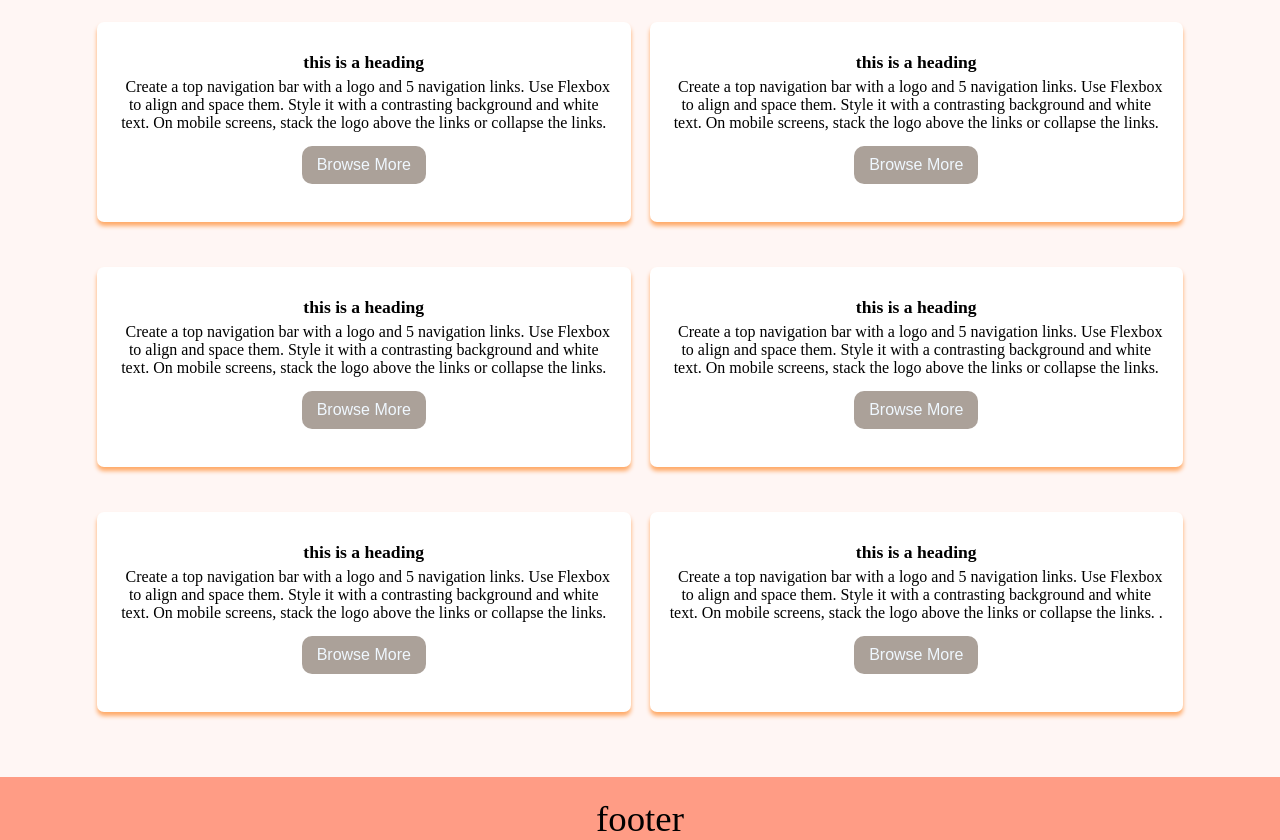
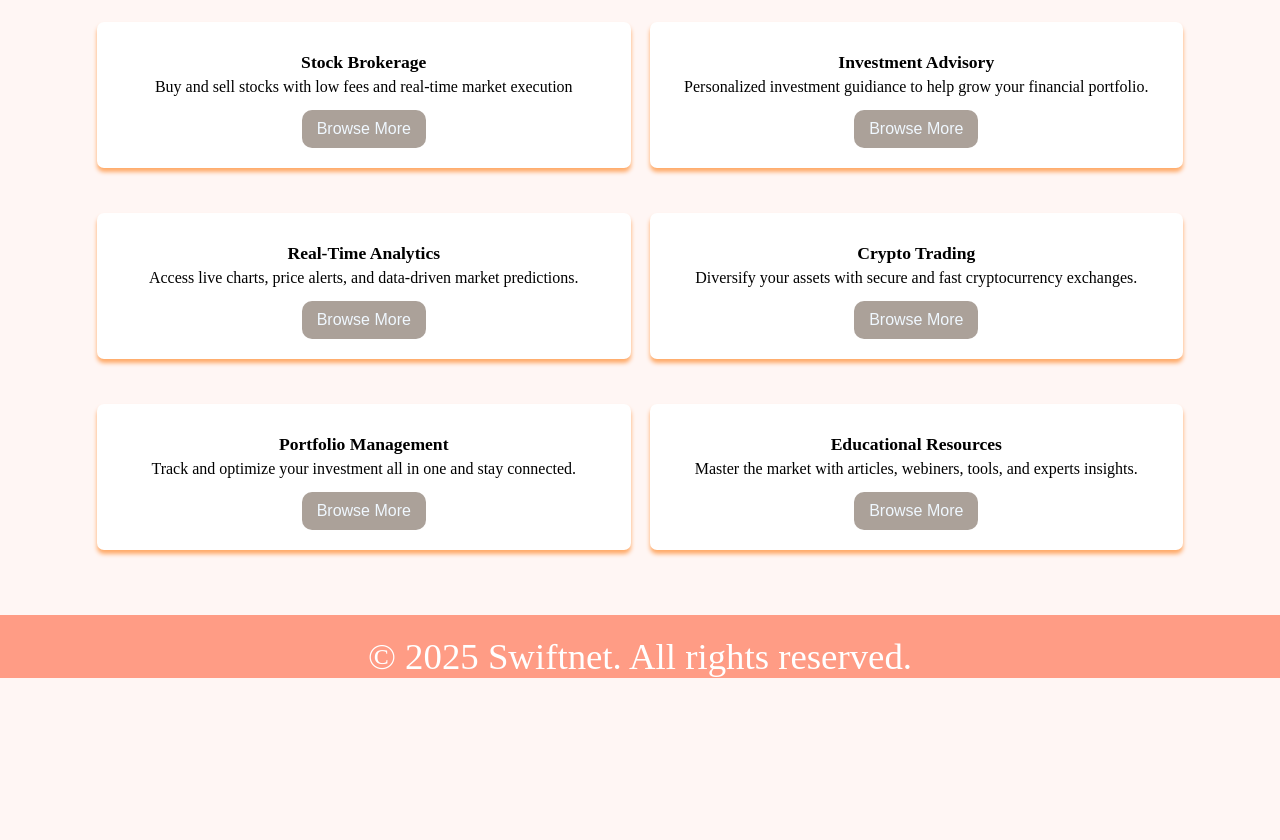
Before and after one commit to Chibuzor-nwujo/html, a plain HTML site: page FLEX/index.html in a window 1280 px wide. Shown: the part 802-1642 px from the top of the page. After the commit the page ends 1480 px from the top, so only its background shows below. Drawn offline with Linux system fonts and the light colour scheme.

Commit message:
final commit

```diff
--- a/FLEX/index.html
+++ b/FLEX/index.html
@@ -14,7 +14,7 @@
 			<nav class="navi-bar">
 				<a href="#home">Home</a>
 				<a href="#about">About</a>
-				<a href="#services">Services</a>
+				<a href="#FAQs">FAQs</a>
 				<a href="#career">Career</a>
                 <a href="#contact">Contact</a>
 			</nav>
@@ -22,16 +22,15 @@
 
         <section class="hero">
             <h1> Welcome to SwiftNet</h1>
-            <p>This is a sample hero section with a brief introduction to the site.
-            </p>
+            <h3> SwiftNet connects buyers and sellers with real-time trading tools, market insights, and seamless financial transactions</h3>
             <button class="cta-btn" type="button"> DELVE IN</button>
         </section>
         <div id="swiftty"> EXPLORE MORE</div>
 
         <div class="flex-container">
             <div class="content">
-                <h1>this is a heading</h1>
-                <p>&nbsp Create a top navigation bar with a logo and 5 navigation links. Use Flexbox to align and space them.  Style it with a contrasting background and white text. On mobile screens, stack the logo above the links or collapse the links.</p>
+                <h1>Stock Brokerage</h1>
+                <p>Buy and sell stocks with low fees and real-time market execution</p>
                 <div class="button-container">
                     <button class="button">
                         Browse More
@@ -39,8 +38,8 @@
                 </div>
             </div>
             <div class="content">
-                <h1>this is a heading</h1>
-                <p>&nbsp Create a top navigation bar with a logo and 5 navigation links. Use Flexbox to align and space them.  Style it with a contrasting background and white text. On mobile screens, stack the logo above the links or collapse the links.</p>
+                <h1>Investment Advisory</h1>
+                <p>Personalized investment guidiance to help grow your financial portfolio.
                 <div class="button-container">
                     <button class="button">
                         Browse More
@@ -48,8 +47,8 @@
                 </div>
             </div>
             <div class="content">
-                <h1>this is a heading</h1>
-                <p>&nbsp Create a top navigation bar with a logo and 5 navigation links. Use Flexbox to align and space them.  Style it with a contrasting background and white text. On mobile screens, stack the logo above the links or collapse the links.</p>
+                <h1>Real-Time Analytics</h1>
+                <p> Access live charts, price alerts, and data-driven market predictions.</p>
                 <div class="button-container">
                     <button class="button">
                         Browse More
@@ -57,8 +56,8 @@
                 </div>
             </div>
             <div class="content">
-                <h1>this is a heading</h1>
-                <p>&nbsp Create a top navigation bar with a logo and 5 navigation links. Use Flexbox to align and space them.  Style it with a contrasting background and white text. On mobile screens, stack the logo above the links or collapse the links.</p>
+                <h1>Crypto Trading</h1>
+                <p>Diversify your assets with secure and fast cryptocurrency exchanges.
                 <div class="button-container">
                     <button class="button">
                         Browse More
@@ -66,8 +65,8 @@
                 </div>
             </div>
             <div class="content">
-                <h1>this is a heading</h1>
-                <p>&nbsp Create a top navigation bar with a logo and 5 navigation links. Use Flexbox to align and space them.  Style it with a contrasting background and white text. On mobile screens, stack the logo above the links or collapse the links. </p>
+                <h1>Portfolio Management</h1>
+                <p>Track and optimize your investment all in one and stay connected.
                 <div class="button-container">
                     <button class="button">
                         Browse More
@@ -75,8 +74,8 @@
                 </div>
             </div>
             <div class="content">
-                <h1>this is a heading</h1>
-                <p>&nbsp Create a top navigation bar with a logo and 5 navigation links. Use Flexbox to align and space them.  Style it with a contrasting background and white text. On mobile screens, stack the logo above the links or collapse the links. .</p>
+                <h1>Educational Resources</h1>
+                <p>Master the market with articles, webiners, tools, and experts insights.</p>
                 <div class="button-container">
                     <button class="button">
                         Browse More
@@ -84,6 +83,8 @@
                 </div>
             </div>
         </div>
-        <footer> footer </footer>
+        <footer id="contact">
+            <p>&copy; 2025 Swiftnet. All rights reserved.</p>
+        </footer>
     </body>
 </html>
--- a/FLEX/styles.css
+++ b/FLEX/styles.css
@@ -16,6 +16,18 @@ header {
     padding: 15px;
     background-color: rgb(255, 156, 133);
     color: white;
+    animation: slideFromTop 2s ease-in-out;
+}
+@keyframes slideFromTop{
+    0% {
+        opacity: 0;
+        transform: translateY(-50px);
+    }
+    100% {
+        opacity: 1;
+        transform: translateY(0);
+    }
+
 }
 
 .logo {
@@ -51,8 +63,21 @@ nav a:hover {
     color: rgb(17, 14, 14);
     text-align: center;
     padding: 20px;
+    animation: slideFromTop 2s ease-in-out;
 }
 
+
+@keyframes slideFromTop {
+    0% {
+        opacity: 0;
+        transform: translateY(-50px);
+    }
+    100% {
+        opacity: 1;
+        transform: translateY(0);
+    }
+
+}
 
 .hero h1 {
     font-size: 2.5em;
@@ -62,13 +87,14 @@ nav a:hover {
 
 .hero p {
     margin:15px 10px;
-    font-size: 1.3em;
+    font-size: 10px;
 
 }
 
 .hero .cta-btn {
     border-radius: 10px;
     padding: 10px 15px;
+    margin-top: 10px;
     border: none;
     font-size: 1em;
     color:aliceblue;
@@ -106,11 +132,11 @@ nav a:hover {
     overflow: hidden;
     flex-grow: 1;
     flex-shrink: 1;
-    flex-basis: 433px;
-    width:333px;
+    flex-basis: 363px;
+    width:303px;
     padding: 20px;
     margin: 15px 2px;
-    height: 200px;
+    height: fit-content;
     text-align: center;
     color: rgb(0, 0, 0);
     box-shadow: 0px 4px 4px rgb(255, 170, 104);
@@ -118,7 +144,7 @@ nav a:hover {
 }
 
 .content:hover {
-    transform: scale(1.07);
+    transform: scale(1.09);
 }
 div .content h1{
     padding-top: 10px;
@@ -161,7 +187,11 @@ footer {
     padding-top: 20px;
     font-size: 2.3em;
     background-color: rgb(255, 156, 133);
+    color: white;
+    text-align: center;
 }
+
+
 
 @media (max-width:600px){
     header{
@@ -175,4 +205,8 @@ footer {
     .content {
         height:fit-content;
     }
+    .logo {
+        align-items: flex-start;
+        justify-content: flex-end;
+    }
 }
```
